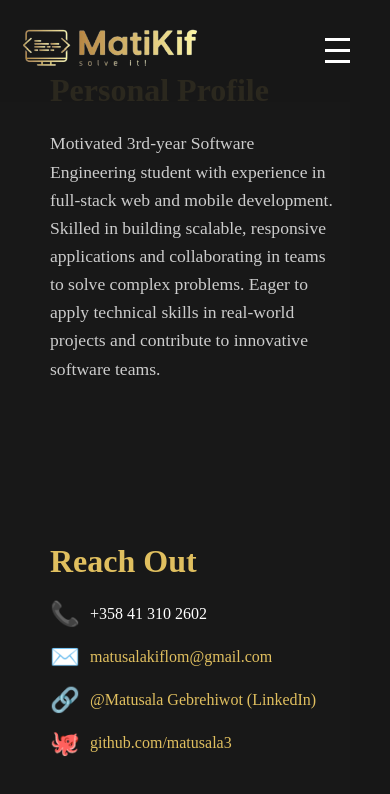
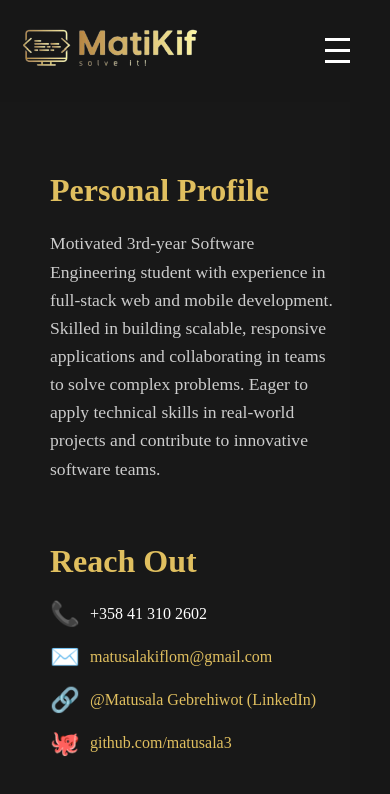
Before and after one commit to matusala3/Portfolio, a React (Vite) app: page /contact in a window 390 px wide. Shown: the top 794 px of the page. Built offline with nearby package versions, Linux system fonts and the light colour scheme.

Commit message:
Update CSS styles for profile and reach-out sections

```diff
--- a/src/App.css
+++ b/src/App.css
@@ -465,14 +465,22 @@ p {
     font-size: 1rem;
   }
 
-  .profile,
-  .reach-out,
   .content-section .skills {
     width: 100%;
-    margin: 50px 0;
+    margin-top: 50px;
   }
   .content-section .education {
     width: 100%;
     margin-top: 100px;
   }
+
+  .profile {
+    margin-top: 100px;
+    width: 100%;
+  }
+
+  .reach-out {
+    margin-top: 0px;
+    width: 100%;
+  }
 }
```
